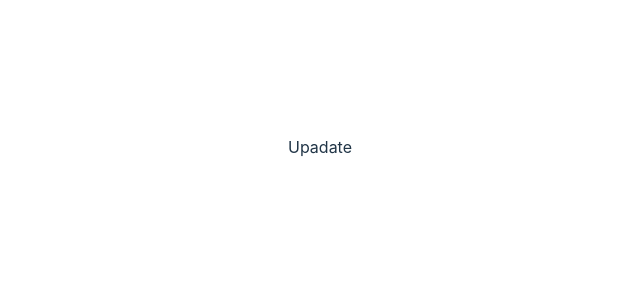
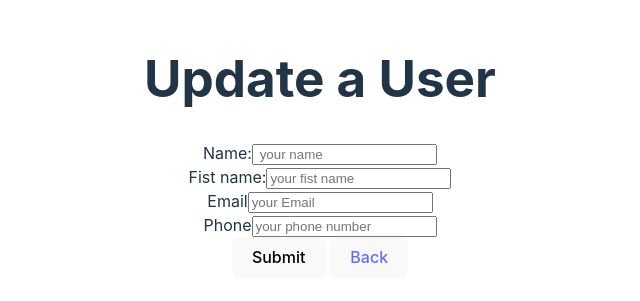
Before and after one commit to djokangoma/CRUD-List-of--users, a React (Vite) app: page /update in a window 1280 px wide. Shown: the part 253-554 px from the top of the page, without its empty margins (320-960 px from the left). Built offline with nearby package versions, Linux system fonts and the light colour scheme.

Commit message:
button's manangement edit in componet read

```diff
--- a/src/components/home.jsx
+++ b/src/components/home.jsx
@@ -31,7 +31,9 @@ export default function Home() {
                 <td>{item.email} </td>
                 <td>{item.phone} </td>
                 <td>
-                  <button>Read</button>
+                  <button>
+                    <Link to="./read">Read</Link>
+                  </button>
                   <button>Edit</button>
                   <button>Delete</button>
                 </td>
--- a/src/components/read.jsx
+++ b/src/components/read.jsx
@@ -1,5 +1,23 @@
 import React from "react";
+import { Link } from "react-router-dom";
 
 export default function Read() {
-  return <div>Read</div>;
+  return (
+    <div>
+      <div>
+        <h3>Detail of User</h3>
+        <div>Name</div>
+        <div>Fist name</div>
+        <div>Email</div>
+        <div>Phone</div>
+      </div>
+      <button>
+        <Link to="/update">Edit</Link>
+      </button>
+      <button>
+        {" "}
+        <Link to="/">Back</Link>
+      </button>
+    </div>
+  );
 }
--- a/src/components/update.jsx
+++ b/src/components/update.jsx
@@ -1,5 +1,118 @@
 import React from "react";
+import { useState } from "react";
+import { Link } from "react-router-dom";
+import { useForm } from "react-hook-form";
+import datajson from "../data/db.json";
 
 export default function Update() {
-  return <div>Upadate</div>;
+  const [formData, setFormData] = useState({
+    inputName: "",
+    inputPrenon: "",
+    inputEmail: "",
+    inputPhone: "",
+  });
+
+  const {
+    register,
+    handleSubmit,
+    formState: { errors },
+  } = useForm({ defaultValues: formData });
+
+  const onSubmit = (data, e) => {
+    e.preventDefault();
+    const copyData = [...datajson];
+    const newData = {
+      name: "",
+      userName: "",
+      email: "",
+      phone: "",
+    };
+    const dataUpdate = copyData.push(newData);
+    setFormData(dataUpdate);
+  };
+  return (
+    <div>
+      <h1>Update a User</h1>
+      <form onSubmit={handleSubmit(onSubmit)}>
+        <div>
+          <label htmlFor="inputName">Name:</label>
+          <input
+            type="text"
+            placeholder=" your name"
+            name="inputName"
+            {...register("inputName", {
+              minLength: {
+                value: 3,
+                message: "le texte doit contenir au moins 3 caractere",
+              },
+            })}
+          />
+          {errors.tweetInput && (
+            <span style={{ color: "red" }}>{errors.inputName.message}</span>
+          )}
+        </div>
+
+        <div>
+          <label htmlFor="inputPrenom">Fist name:</label>
+          <input
+            type="text"
+            placeholder="your fist name"
+            name="inputPrenom"
+            {...register("inputPrenom", {
+              minLength: {
+                value: 3,
+                message: "le texte doit contenir au moins 3 caractere",
+              },
+            })}
+          />
+          {errors.inputPrenon && (
+            <span style={{ color: "red" }}>{errors.inputPrenon.message}</span>
+          )}
+        </div>
+
+        <div>
+          <label htmlFor="inputEmail">Email</label>
+          <input
+            type="mail"
+            name="inputEmail"
+            placeholder="your Email"
+            {...register("inputEmail", {
+              required: "veillez saisir votre mail",
+              pattern: {
+                value:
+                  '/^(([^<>()[]\\.,;:s@"]+(.[^<>()[]\\.,;:s@"]+)*)|(".+"))@(([[0-9]{1,3}.[0-9]{1,3}.[0-9]{1,3}.[0-9]{1,3}])|(([a-zA-Z-0-9]+.)+[a-zA-Z]{2,}))/i',
+                message: "ce champs n'est pas au bon format",
+              },
+            })}
+          />
+          {errors.inputPrenon && (
+            <span style={{ color: "red" }}>{errors.inputEmail.message}</span>
+          )}
+        </div>
+
+        <div>
+          <label htmlFor="inputPhone">Phone</label>
+          <input
+            type="tel"
+            name="inputPhone"
+            placeholder="your phone number"
+            {...register("inputPhone", {
+              required: " please, write your phone number",
+              pattern: {
+                value: /^[0-9]{10}$/i,
+                message: "ce champ n'est pas au bon format",
+              },
+            })}
+          />
+          {errors.inputPhone && (
+            <span style={{ color: "red" }}>{errors.inputPhone.message}</span>
+          )}
+        </div>
+      </form>
+      <button>Submit</button>{" "}
+      <button>
+        <Link to="/">Back</Link>
+      </button>
+    </div>
+  );
 }
```
